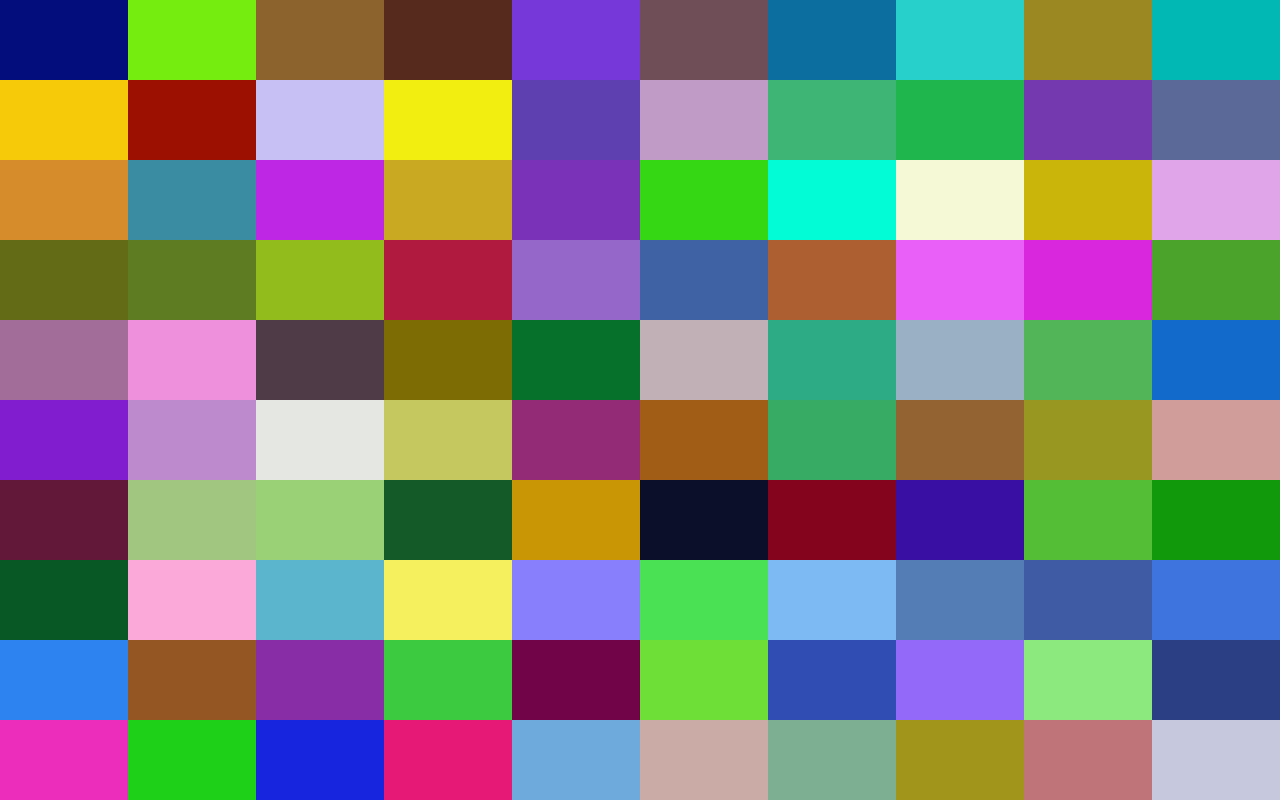
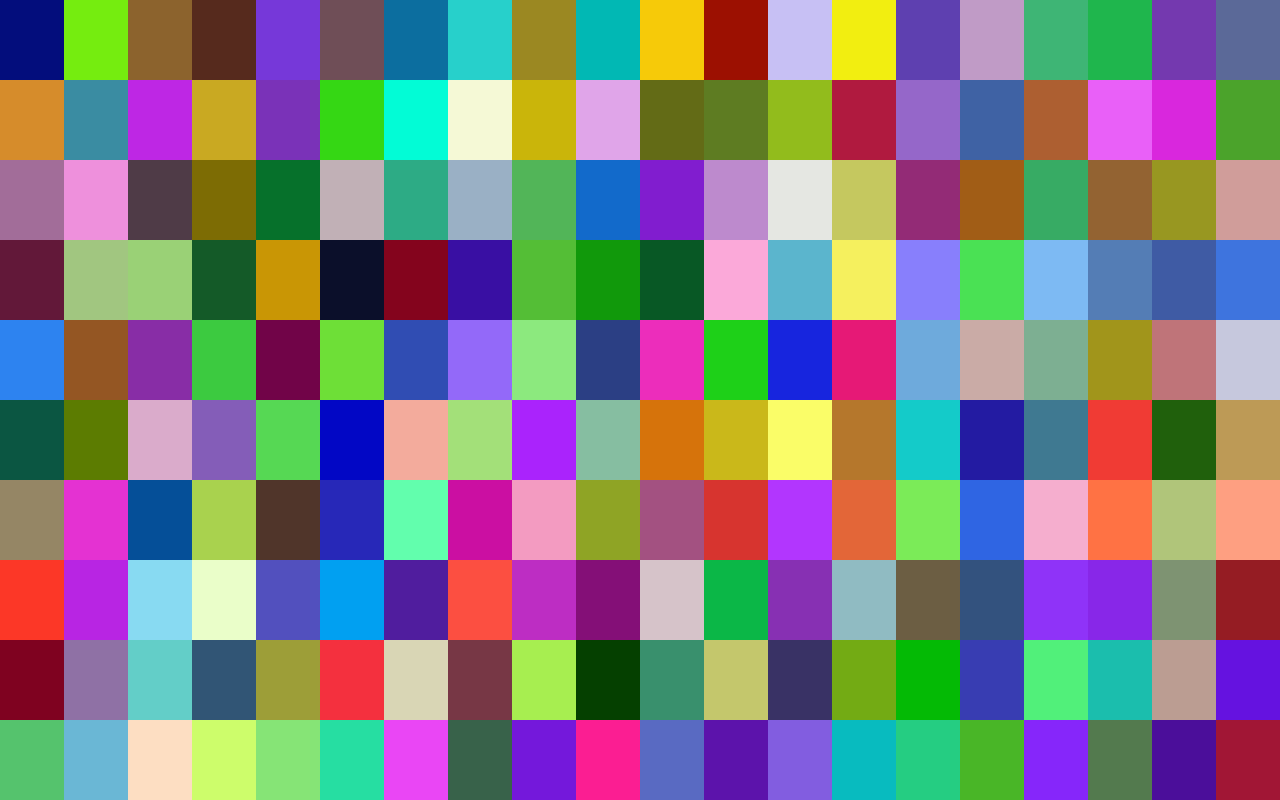
Before and after one commit to shihab1400/Random-Color, a plain HTML site: page index.html in a window 1280 px wide. Drawn offline with Linux system fonts and the light colour scheme.

Commit message:
Update styles.css

```diff
--- a/styles.css
+++ b/styles.css
@@ -16,7 +16,7 @@ body {
 .container {
    display: grid;
    grid-template-rows: repeat(10, calc(100vh / 10));
-   grid-template-columns: repeat(10, minmax(10rem, 1fr));
+   grid-template-columns: repeat(20, minmax(2rem, 1fr));
 }
 
 .block {
```
